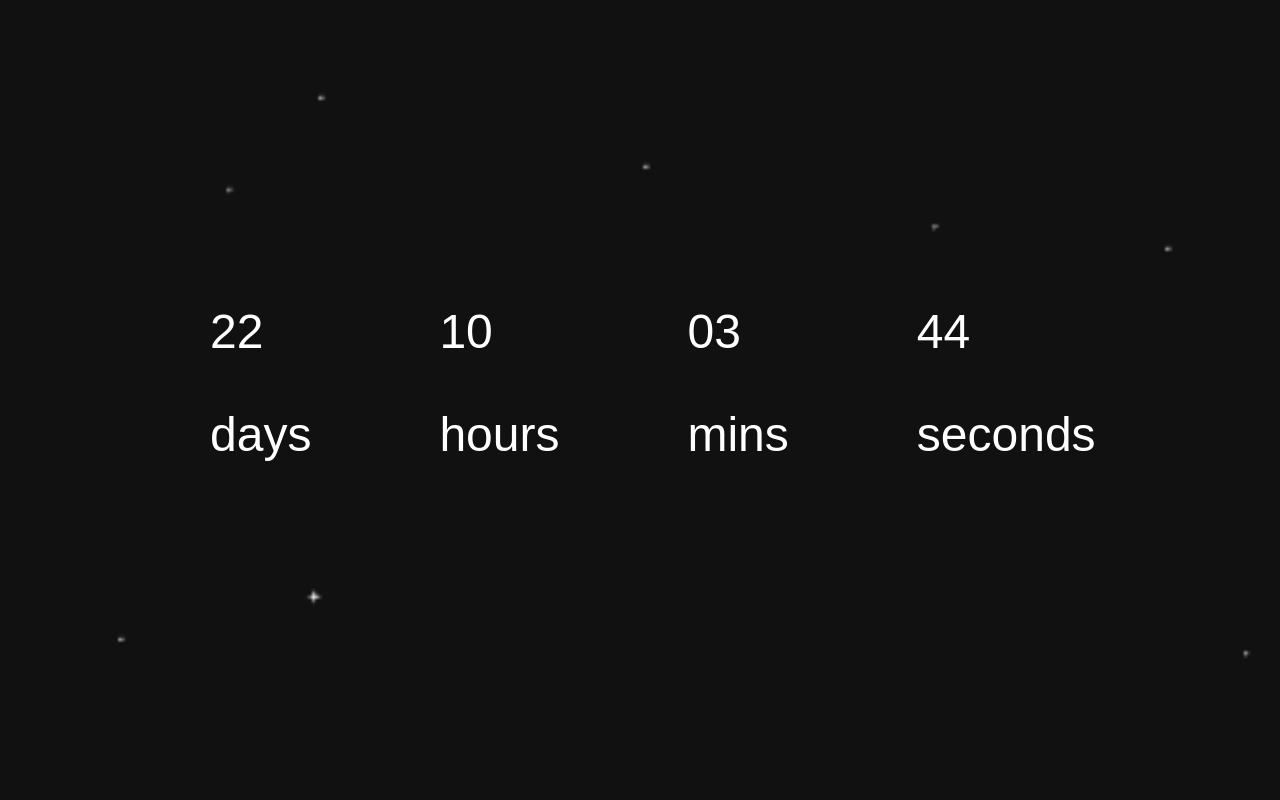
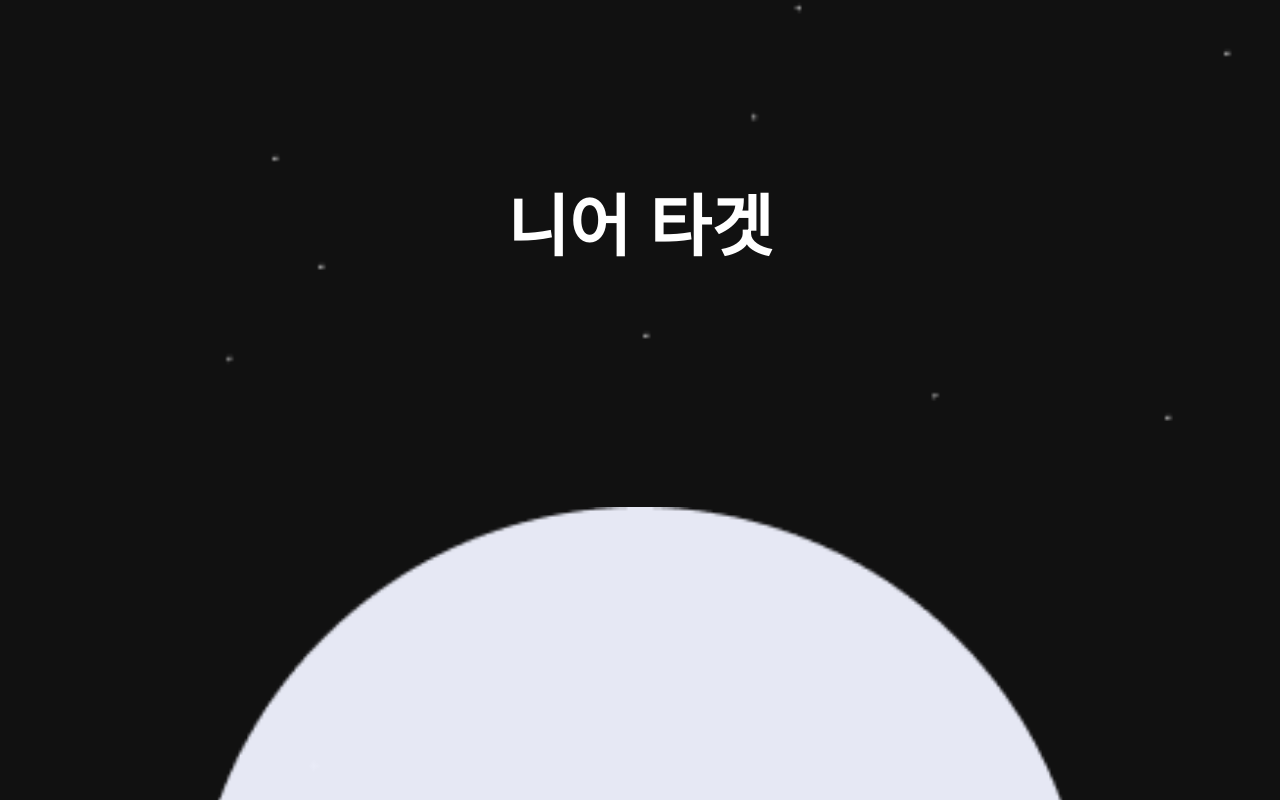
Before and after one commit to CraftsManShip001/YearTarget_Front, a React (Create React App) app: page /mainmenu in a window 1280 px wide. Shown: the top 800 px of the page. Built offline with nearby package versions, Linux system fonts and the light colour scheme; a web font is replaced by a local one.

Commit message:
YearTarget 0.09

```diff
--- a/src/components/App.jsx
+++ b/src/components/App.jsx
@@ -18,7 +18,7 @@
 
 const isPc = () => {
   const user = navigator.userAgent;
-  if ( user.indexOf("iPhone") > -1 || user.indexOf("Android") > -1 ) {
+  if ( user.indexOf("iPhone") > -1 || user.indexOf("Android") > -1 || user.indexOf('iPad') ) {
     	return 0;
   }else{
       return 1;
--- a/src/components/Pc.jsx
+++ b/src/components/Pc.jsx
@@ -38,24 +38,20 @@
         <div className='scroll'>
             <div className='container'>
                 <div className="maincontainer">
-                        <div className="timertext" style={{marginLeft:"12%"}}>
-                            <p className="timer" id="day">{days}</p>
-                            <span>days</span>
+                        <div className="timertext" style={{marginLeft:"9%"}}>
+                            <p className="timer" id="day">{days}일</p>
                         </div>
 
                         <div className="timertext">
-                            <p className="timer" id="hours">{hours}</p>
-                            <span>hours</span>
+                            <p className="timer" id="hours">{hours}시간</p>
                         </div>
 
                         <div className="timertext">
-                            <p className="timer" id="mins">{mins}</p>
-                            <span>mins</span>
+                            <p className="timer" id="mins">{mins}분</p>
                         </div>
 
                         <div className="timertext">
-                            <p className="timer" id="seconds">{seconds}</p>
-                            <span>seconds</span>
+                            <p className="timer" id="seconds">{seconds}초</p>
                         </div>
                 </div>
             </div>
--- a/src/styles/Mainmenu.css
+++ b/src/styles/Mainmenu.css
@@ -17,6 +17,12 @@
         .menumoon{
                 width: 70%;
                 margin-top:15%;
+        }
+}
+
+@media (min-width : 768px){
+        h2{
+                font-size:2rem;
         }
 }
 
```
